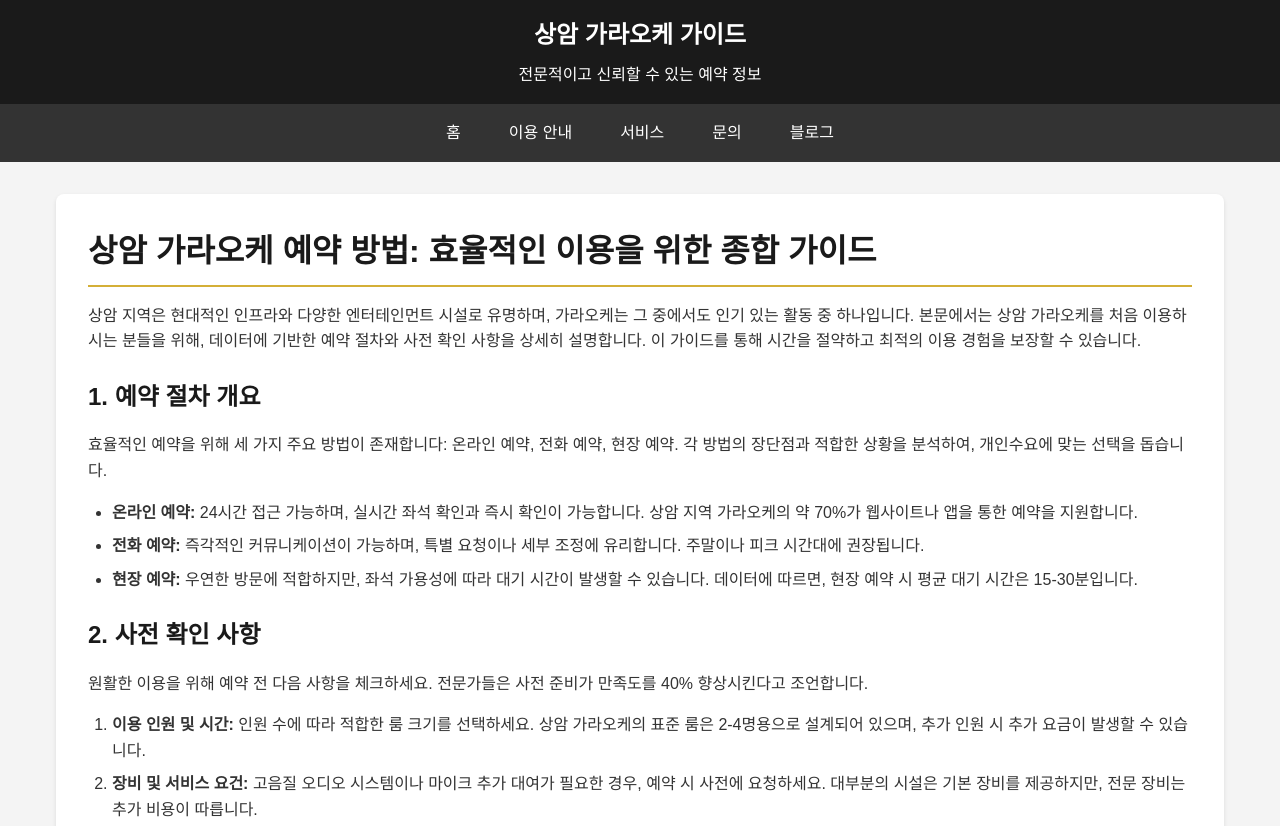
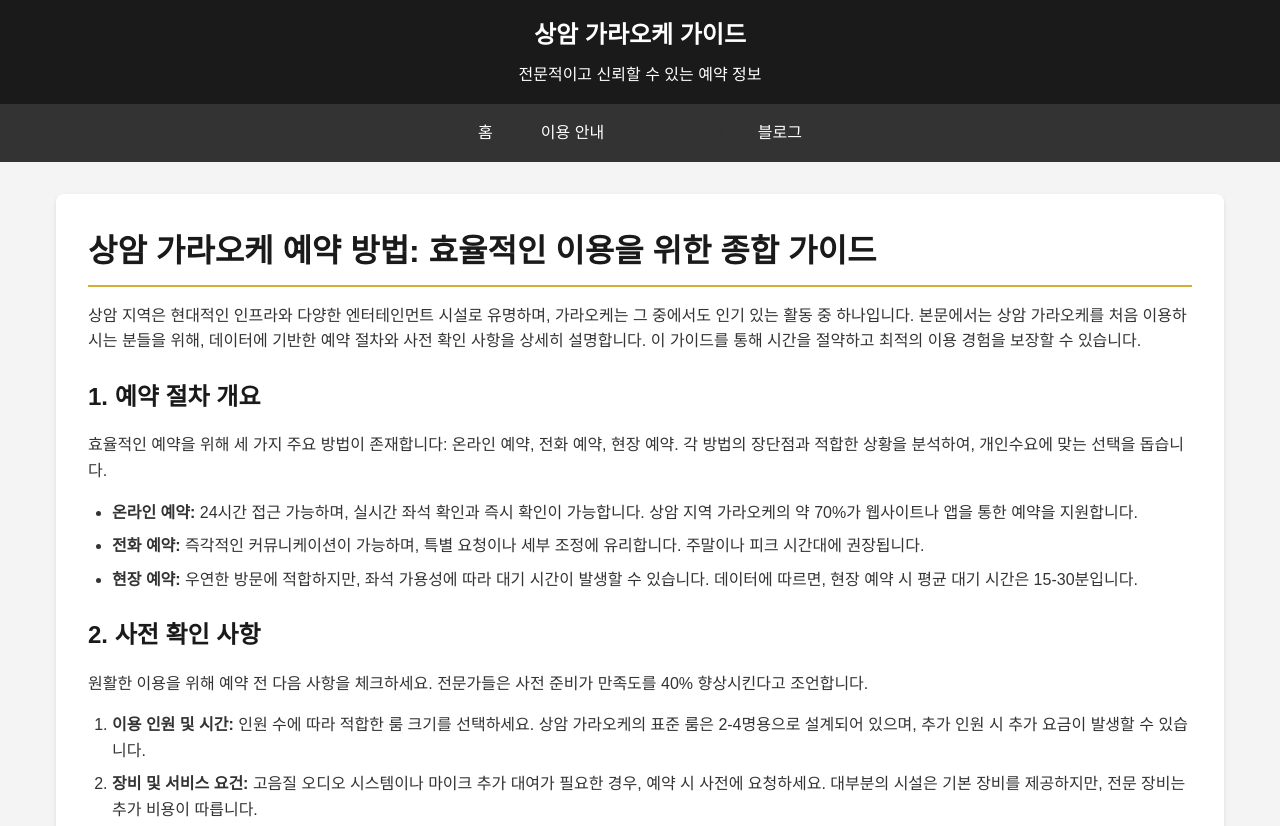
Before and after one commit to dydrkrtks7-cmd/bp-t3b02-ds-night-look, a plain HTML site: page blog.html in a window 1280 px wide. Shown: the top 826 px of the page. Drawn offline with Linux system fonts and the light colour scheme.

Commit message:
deploy: garbage-free snapshot 2026-09-19T20:48:08.013Z

```diff
--- a/blog.html
+++ b/blog.html
@@ -165,8 +165,8 @@
         <ul>
             <li><a href="index.html">홈</a></li>
             <li><a href="about.html">이용 안내</a></li>
-            <li><a href="services.html">서비스</a></li>
-            <li><a href="contact.html">문의</a></li>
+            <li>서비스</li>
+            <li>문의</li>
             <li><a href="blog.html">블로그</a></li>
         </ul>
     </nav>
```
